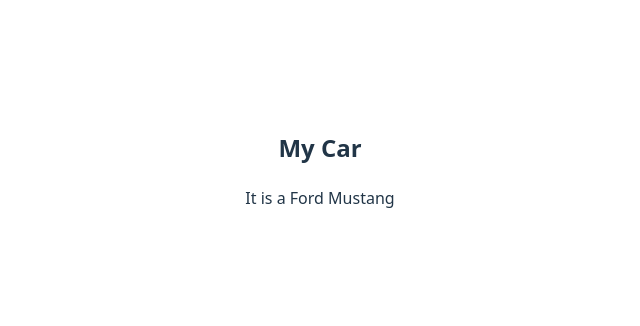
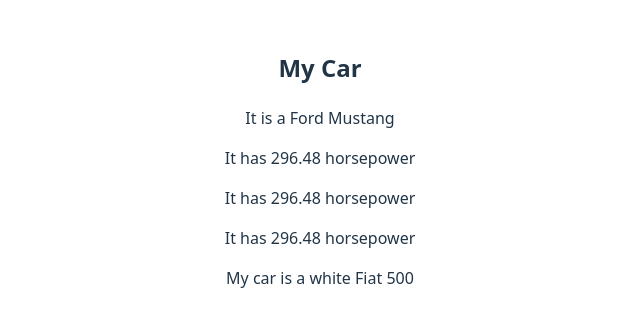
Before and after one commit to Ebubekir42/ReactTutorial, a React (Vite) app: page / in a window 1280 px wide. Shown: the part 232-558 px from the top of the page, without its empty margins (320-960 px from the left). Built offline with nearby package versions, Linux system fonts and the light colour scheme.

Commit message:
Expression, Variables, Function Calls and Object Properties

```diff
--- a/src/main.jsx
+++ b/src/main.jsx
@@ -77,13 +77,25 @@
 const Car = () => {
   const brand = "Ford";
   const model = "Mustang";
+  const hp = 218 * 1.36;
+  const myobj = {
+    name: "Fiat",
+    model: "500",
+    color: "white"
+  };
   return (
     <>
       <h2>My Car</h2>
       <p>It is a {brand} {model}</p>
+      <p>It has {218 * 1.36} horsepower</p>
+      <p>It has {hp} horsepower</p>
+      <p>It has {kwtohp(218)} horsepower</p>
+      <p>My car is a {myobj.color} {myobj.name} {myobj.model}</p>
     </>
   );
 };
+
+const kwtohp = (kw) => kw * 1.36;
 
 createRoot(document.getElementById('root')).render(
   // myelement
```
